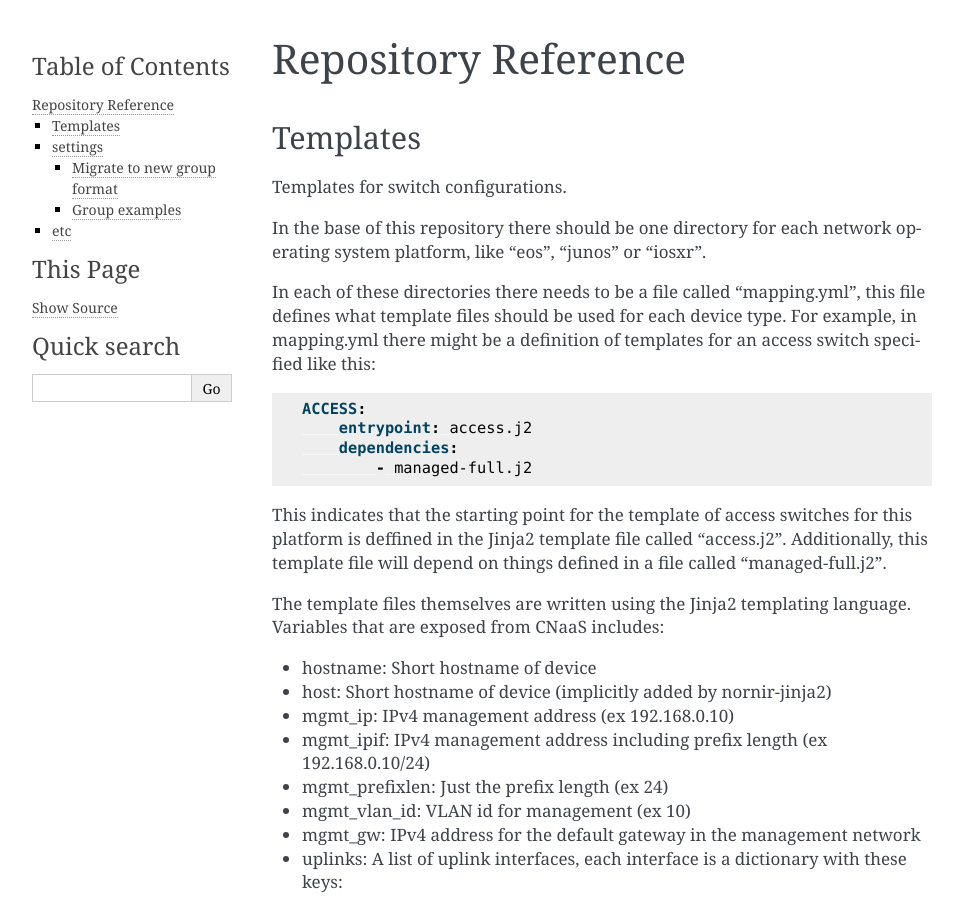
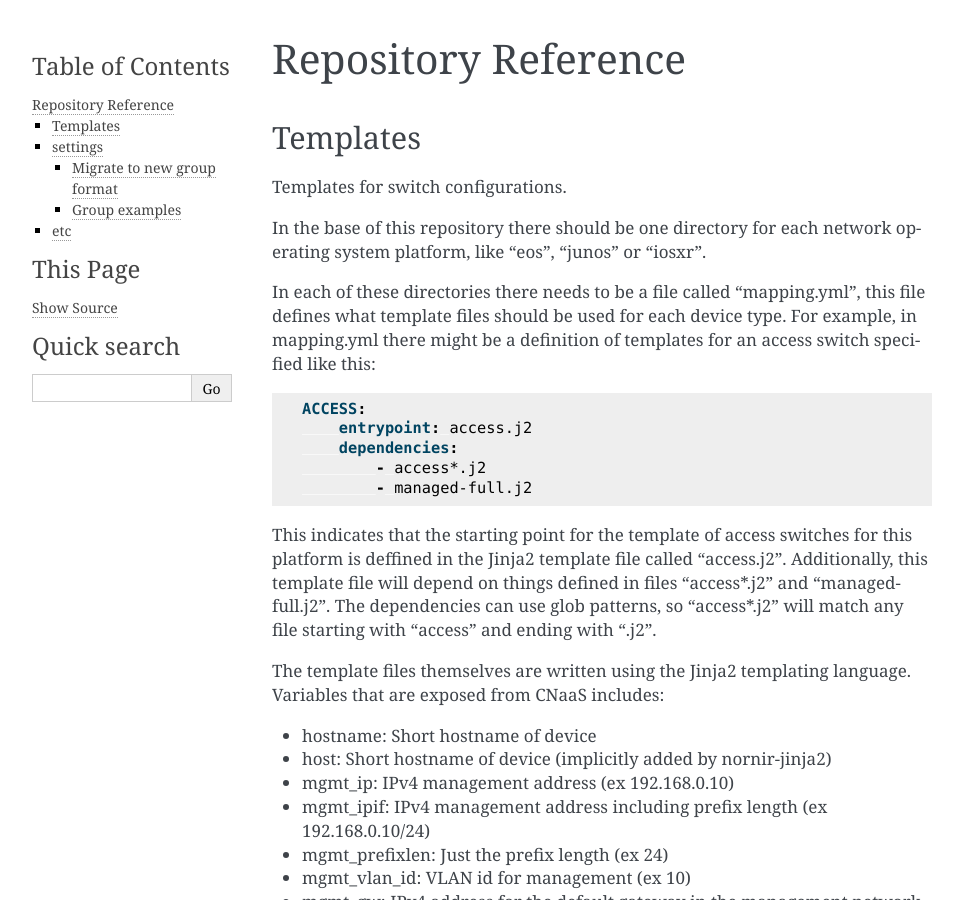
Before and after one commit to SUNET/cnaas-nms, a Sphinx documentation site: the page built from docs/reporef/index.rst, in a window 1280 px wide and 900 px high. Shown: the whole window, without its empty margins (148-1111 px from the left). Built offline with Sphinx 7.4.7, drawn with Linux system fonts in a browser that asks for light colours.

Commit message:
Update docs

```diff
--- a/docs/reporef/index.rst
+++ b/docs/reporef/index.rst
@@ -18,12 +18,15 @@ might be a definition of templates for an access switch specified like this:
     ACCESS:
         entrypoint: access.j2
         dependencies:
+            - access*.j2
             - managed-full.j2
 
 
 This indicates that the starting point for the template of access switches for this platform
 is deffined in the Jinja2 template file called "access.j2". Additionally, this template file
-will depend on things defined in a file called "managed-full.j2".
+will depend on things defined in files "access*.j2" and "managed-full.j2".
+The dependencies can use glob patterns, so "access*.j2" will match any file starting with "access"
+and ending with ".j2".
 
 The template files themselves are written using the Jinja2 templating language. Variables
 that are exposed from CNaaS includes:
```
